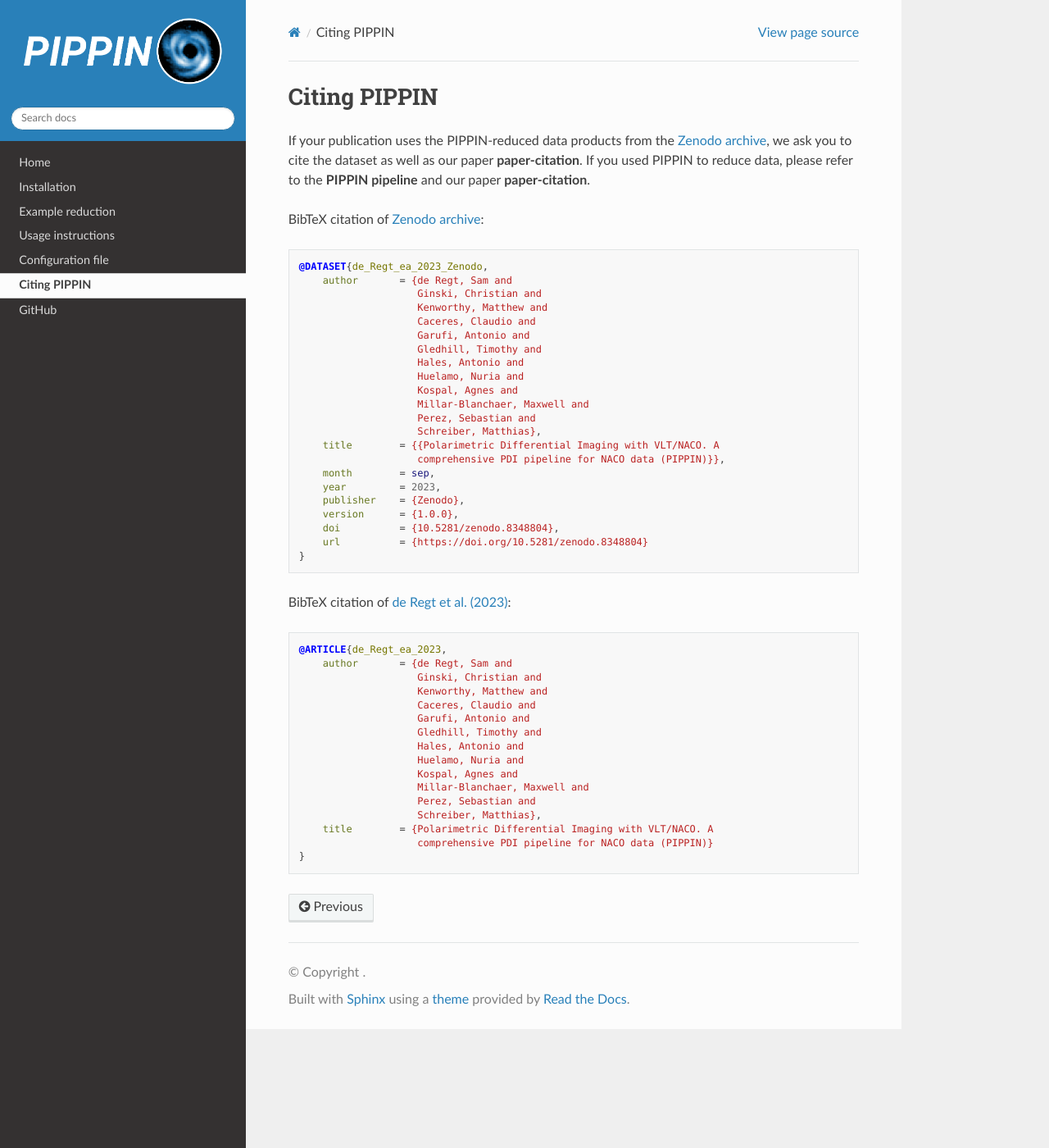
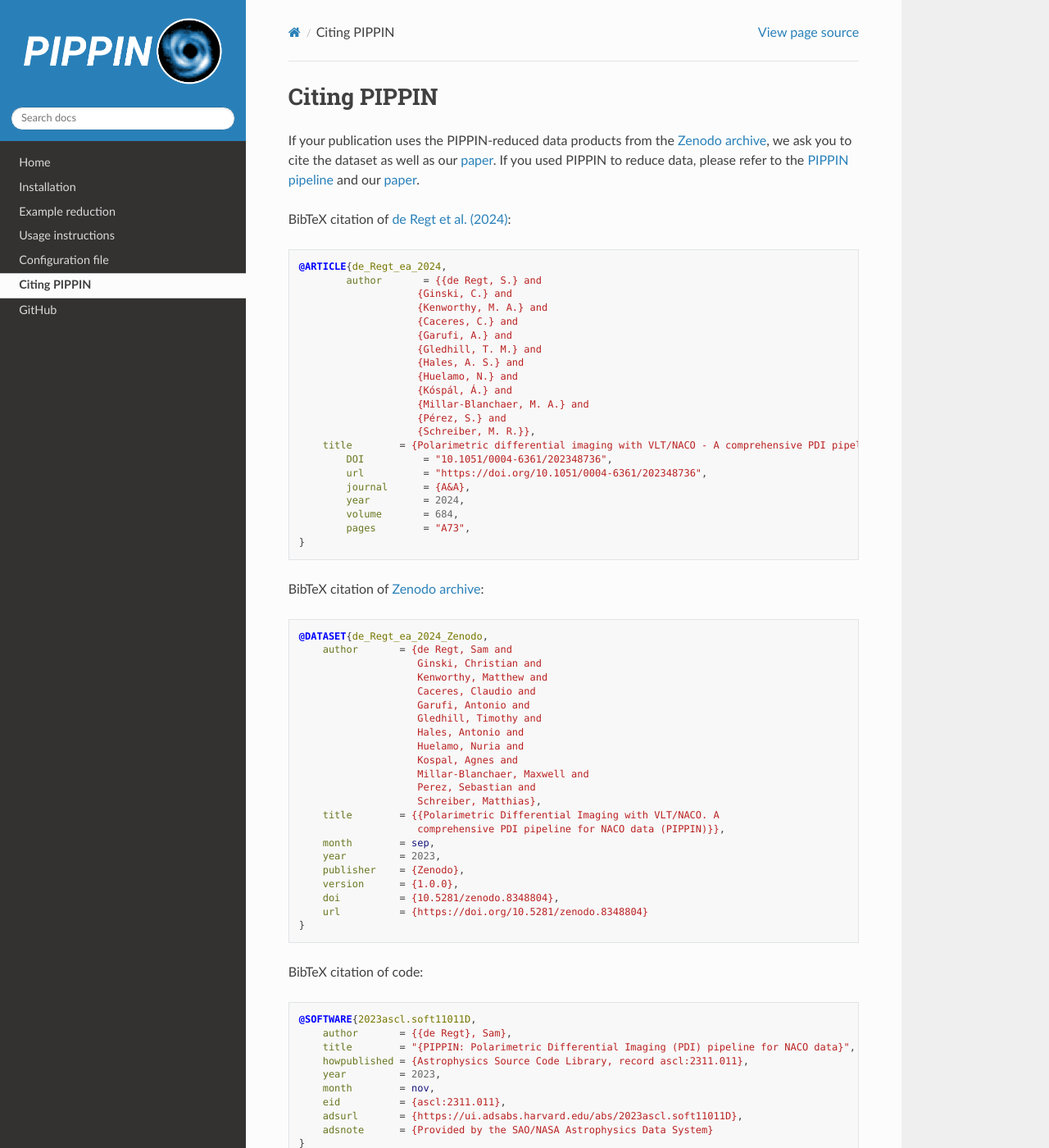
Before and after one commit to samderegt/PIPPIN-NACO, a Sphinx documentation site: the page built from docs/source/citing.rst, in a window 1280 px wide and 1400 px high. Shown: the whole window at 82% size. Built offline with Sphinx 7.4.7 and the Read the Docs theme 2.0.0, drawn with Linux system fonts in a browser that asks for light colours.

Commit message:
Updated paper-citation

```diff
--- a/docs/index.rst
+++ b/docs/index.rst
@@ -13,7 +11,7 @@ To reduce polarimetric NACO data, the user can specify a limited number of input
 
 *Examples of NACO observations reduced with PIPPIN.*
 
-A comprehensive archive of the PIPPIN-reduced NACO data products can be found on `Zenodo <https://doi.org/10.5281/zenodo.8348803>`_. There, we have published our reductions of potential young systems observed with any of NACO's polarimetric configurations **paper-citation**. These data include multi-wavelength and multi-epoch observations.
+A comprehensive archive of the PIPPIN-reduced NACO data products can be found on `Zenodo <https://doi.org/10.5281/zenodo.8348803>`_. There, we have published our reductions of potential young systems observed with any of NACO's polarimetric configurations (`de Regt et al. 2024 <https://doi.org/10.1051/0004-6361/202348736>`_). These data include multi-wavelength and multi-epoch observations.
 
 .. note::
    If you use PIPPIN or PIPPIN-reduced data products from the archive for your publication, please :ref:`cite our paper <Citing PIPPIN>`.
--- a/docs/source/citing.rst
+++ b/docs/source/citing.rst
@@ -2,13 +2,39 @@
 Citing PIPPIN
 =============
 
-If your publication uses the PIPPIN-reduced data products from the `Zenodo archive <https://doi.org/10.5281/zenodo.8348803>`_, we ask you to cite the dataset as well as our paper **paper-citation**. If you used PIPPIN to reduce data, please refer to the **PIPPIN pipeline** and our paper **paper-citation**.
+If your publication uses the PIPPIN-reduced data products from the `Zenodo archive <https://doi.org/10.5281/zenodo.8348803>`_, we ask you to cite the dataset as well as our `paper <https://doi.org/10.1051/0004-6361/202348736>`_. If you used PIPPIN to reduce data, please refer to the `PIPPIN pipeline <https://ascl.net/2311.011>`_ and our `paper <https://doi.org/10.1051/0004-6361/202348736>`_.
+
+BibTeX citation of `de Regt et al. (2024) <https://doi.org/10.1051/0004-6361/202348736>`_:
+
+.. code-block:: bib
+
+    @ARTICLE{de_Regt_ea_2024,
+	    author       = {{de Regt, S.} and
+                        {Ginski, C.} and
+                        {Kenworthy, M. A.} and
+                        {Caceres, C.} and
+                        {Garufi, A.} and
+                        {Gledhill, T. M.} and
+                        {Hales, A. S.} and
+                        {Huelamo, N.} and
+                        {Kóspál, Á.} and
+                        {Millar-Blanchaer, M. A.} and
+                        {Pérez, S.} and
+                        {Schreiber, M. R.}},
+        title        = {Polarimetric differential imaging with VLT/NACO - A comprehensive PDI pipeline for NACO data (PIPPIN)},
+	    DOI          = "10.1051/0004-6361/202348736",
+	    url          = "https://doi.org/10.1051/0004-6361/202348736",
+	    journal      = {A&A},
+	    year         = 2024,
+	    volume       = 684,
+	    pages        = "A73",
+    }
 
 BibTeX citation of `Zenodo archive <https://doi.org/10.5281/zenodo.8348803>`_:
 
 .. code-block:: bib
 
-    @DATASET{de_Regt_ea_2023_Zenodo,
+    @DATASET{de_Regt_ea_2024_Zenodo,
         author       = {de Regt, Sam and
                         Ginski, Christian and
                         Kenworthy, Matthew and
@@ -30,23 +56,18 @@ BibTeX citation of `Zenodo archive <https://doi.org/10.5281/zenodo.8348803>`_:
         doi          = {10.5281/zenodo.8348804},
         url          = {https://doi.org/10.5281/zenodo.8348804}
     }
-BibTeX citation of `de Regt et al. (2023) <https://www.aanda.org/10.1051/0004-6361/202348736%20>`_:
+
+BibTeX citation of code:
 
 .. code-block:: bib
 
-    @ARTICLE{de_Regt_ea_2023,
-        author       = {de Regt, Sam and
-                        Ginski, Christian and
-                        Kenworthy, Matthew and
-                        Caceres, Claudio and
-                        Garufi, Antonio and
-                        Gledhill, Timothy and
-                        Hales, Antonio and
-                        Huelamo, Nuria and
-                        Kospal, Agnes and
-                        Millar-Blanchaer, Maxwell and
-                        Perez, Sebastian and
-                        Schreiber, Matthias},
-        title        = {Polarimetric Differential Imaging with VLT/NACO. A
-                        comprehensive PDI pipeline for NACO data (PIPPIN)}
+    @SOFTWARE{2023ascl.soft11011D,
+        author       = {{de Regt}, Sam},
+        title        = "{PIPPIN: Polarimetric Differential Imaging (PDI) pipeline for NACO data}",
+        howpublished = {Astrophysics Source Code Library, record ascl:2311.011},
+        year         = 2023,
+        month        = nov,
+        eid          = {ascl:2311.011},
+        adsurl       = {https://ui.adsabs.harvard.edu/abs/2023ascl.soft11011D},
+        adsnote      = {Provided by the SAO/NASA Astrophysics Data System}
     }
```
Also changed, not shown: other parts of docs/index.rst (+0 -2 lines).
